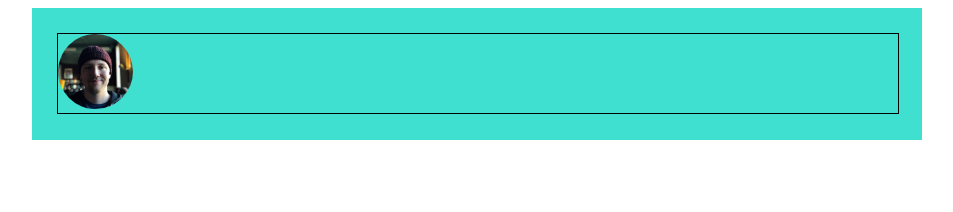
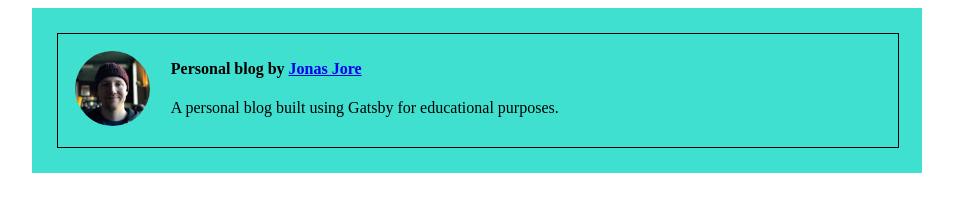
Before and after one commit to JonasJore/personal-blog, a Gatsby site: page / in a window 1280 px wide. Shown: the whole page, without its empty margins (163-1116 px from the left). Built offline with nearby package versions, Linux system fonts and the light colour scheme; Gatsby itself is replaced by a stand-in of ours.

Commit message:
added profile and bio section to the index #9

```diff
--- a/gatsby-config.js
+++ b/gatsby-config.js
@@ -8,7 +8,7 @@ module.exports = {
     description: `A personal blog built using Gatsby for educational purposes.`,
     siteUrl: `https://github.com/JonasJore/personal-blog`,
     social: {
-      twitter: `@JonasJore`,
+      twitter: `JonasJore`,
       instagram: `jore_irl`,
     },
   },
--- a/src/components/aboutMe.tsx
+++ b/src/components/aboutMe.tsx
@@ -1,15 +1,26 @@
 import React from 'react'
-import { graphql } from 'gatsby'
 import profile_picture from '../assets/profile_picture.jpg';
 
-export const AboutMe = (): JSX.Element => (
+type AboutMeProptypes = {
+  name: string;
+  description: string;
+  twitterHandle: string;
+}
+
+export const AboutMe = ({ name, description, twitterHandle }: AboutMeProptypes): JSX.Element => (
   <div>
     <div className="aboutMe-container">
-      <img
-        className="profilePicture"
-        src={profile_picture}
-        alt="profile picture"
-      />
+      <div className="aboutMe-container__img">
+        <img
+          className="profilePicture"
+          src={profile_picture}
+          alt="about me"
+        />
+      </div>
+      <div className="aboutMe-container__bio">
+        <h4>Personal blog by <a href={`https://www.twitter.com/${twitterHandle}`}>{name}</a></h4>
+        <p>{description}</p>
+      </div>
     </div>
   </div>
 )
--- a/src/pages/index.tsx
+++ b/src/pages/index.tsx
@@ -1,18 +1,41 @@
 import React from "react"
 import { Link } from "gatsby"
+import { graphql } from 'gatsby'
 
 import "../styles/global.scss"
 import { AboutMe } from "../components/aboutMe"
 
-export default (): JSX.Element => (
+export default ({ data }: any): JSX.Element => (
   <div>
     <div className="mainContainer">
       <div className="header">
 
       </div>
       <div className="aboutMe">
-        <AboutMe />
+        <AboutMe
+          name={data.site.siteMetadata.author.name}
+          description={data.site.siteMetadata.description}
+          twitterHandle={data.site.siteMetadata.social.twitter}
+        />
       </div>
     </div>
   </div>
 )
+
+export const query = graphql`
+  query HomePageQuery {
+    site {
+      siteMetadata {
+        author {
+          name
+          summary
+        }
+        description
+        social {
+          twitter
+          instagram
+        }
+      }
+    }
+  }
+`
--- a/src/styles/aboutMe.scss
+++ b/src/styles/aboutMe.scss
@@ -1,8 +1,18 @@
 $imageSize: 75px;
 
 .aboutMe-container {
+  display: flex;
+  flex-direction: row;
   width: 840px;
   border: solid 1px black;
+
+  .aboutMe-container__img {
+    padding: 2%;
+  }
+
+  .aboutMe-container__bio {
+    padding: .5%;
+  }
 }
 
 .profilePicture {
```
